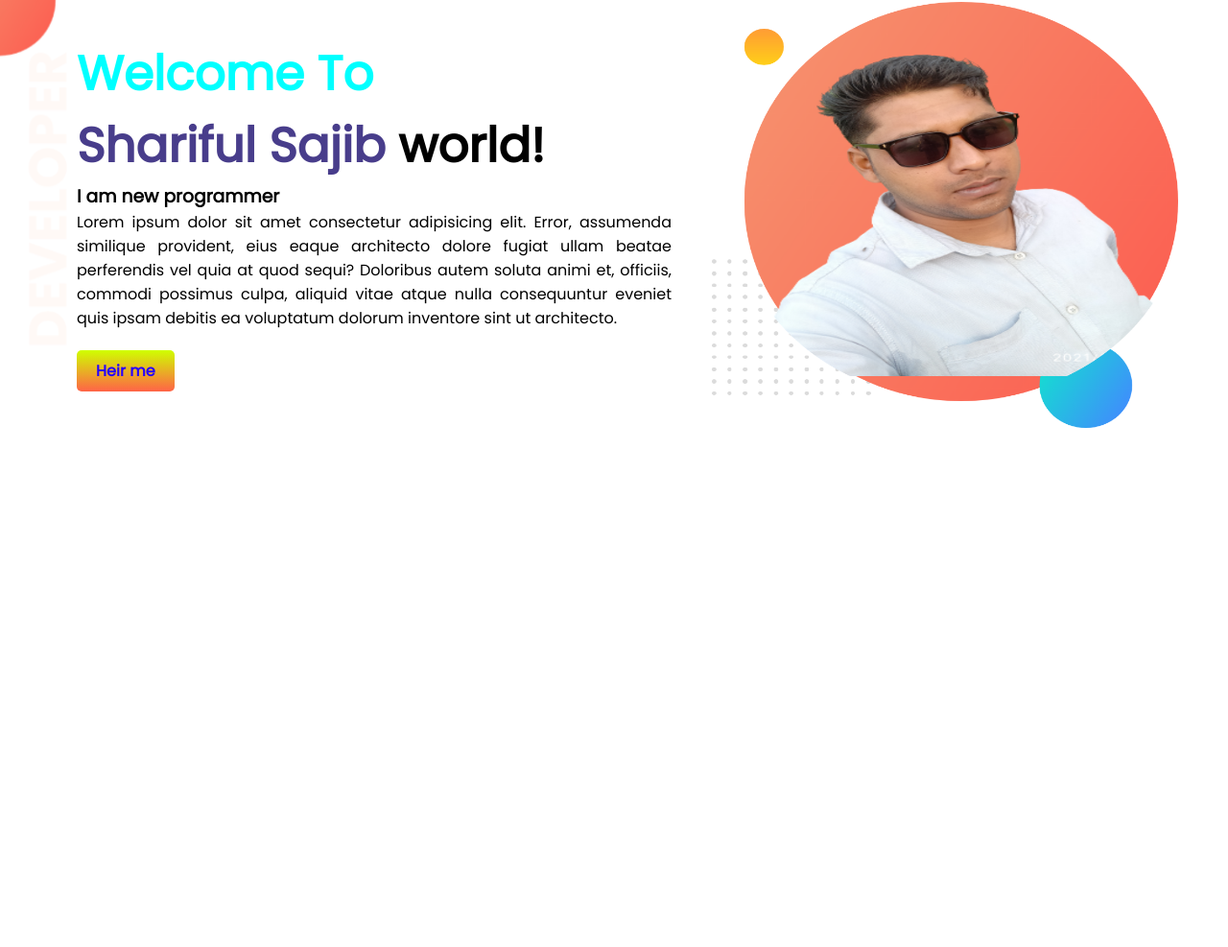
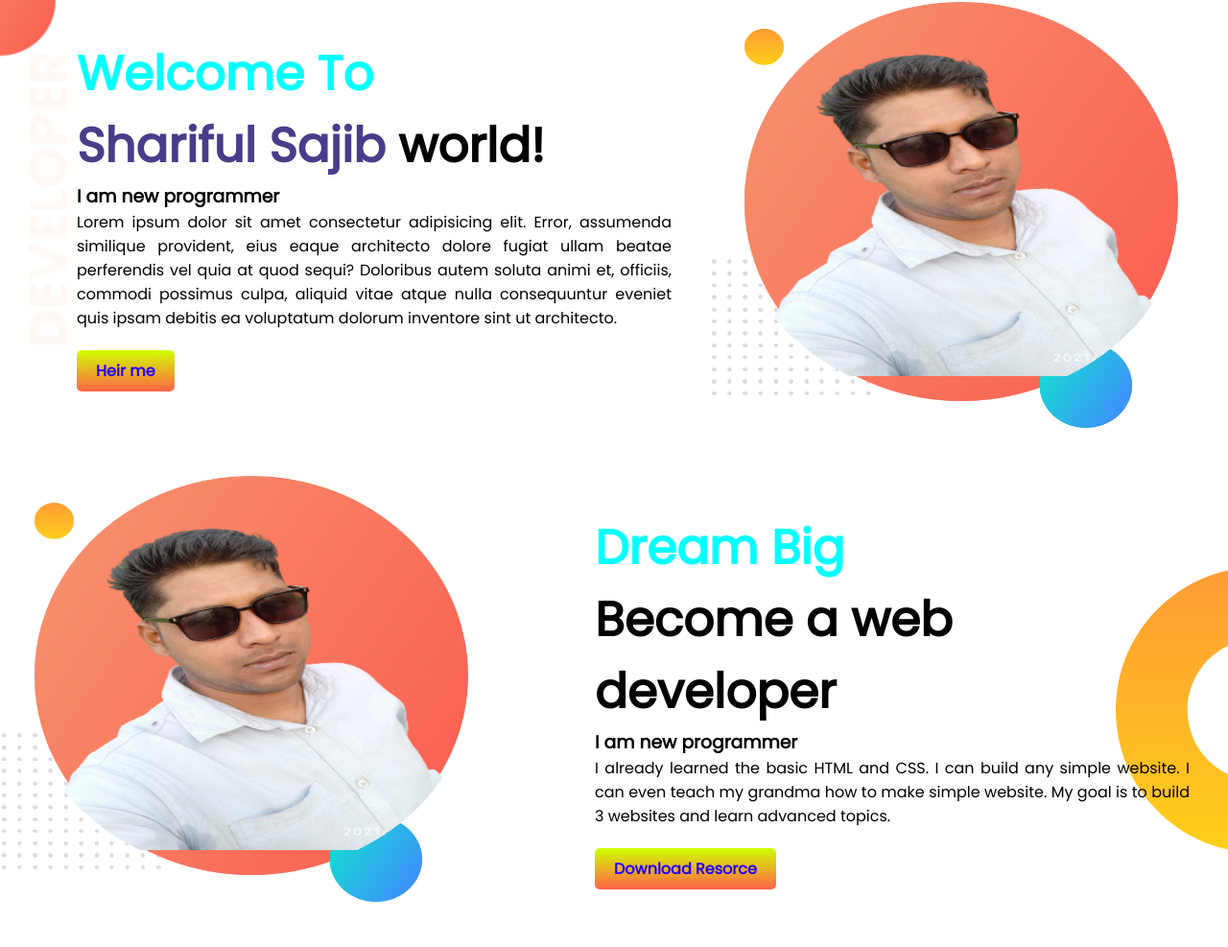
Before and after one commit to SajibShariful/Developer-portfolio, a plain HTML site: page index.html in a window 1280 px wide. Shown: the whole page at 96% size. Before the commit the page ends 800 px from the top, so only its background shows below. Drawn offline with Linux system fonts and the light colour scheme.

Commit message:
top banner added

```diff
--- a/index.html
+++ b/index.html
@@ -28,9 +28,29 @@
         <div class="div_2">
             <img src="images/my-bg.png" alt="">
         </div>
+    </div>
+
+    <!--  fast end    -->
 
 
+    <div class="div_01">
+
+
+        <div class="div_2">
+            <img src="images/my-bg.png" alt="">
+        </div>
+        <div class="div_1">
+            <h1 class="first_h1">Dream Big </h1>
+            <h1>Become a web developer</h1>
+            <h3>I am new programmer </h3>
+            <p>I already learned the basic HTML and CSS. I can build any simple website. I can even teach my grandma how
+                to make simple website. My goal is to build 3 websites and learn advanced topics.</p>
+            <a target="blank" href="https://www.google.com/"> Download Resorce </a>
+        </div>
     </div>
+
+
+
 </body>
 
 </html>
--- a/style.css
+++ b/style.css
@@ -50,3 +50,10 @@ h1{
 .fist_span{
     color: darkslateblue;
 }
+.div_01{
+
+    display: flex;
+    background-image: url(images/dream-bg.png);
+    background-repeat: no-repeat;
+    background-position: right;
+}
```
